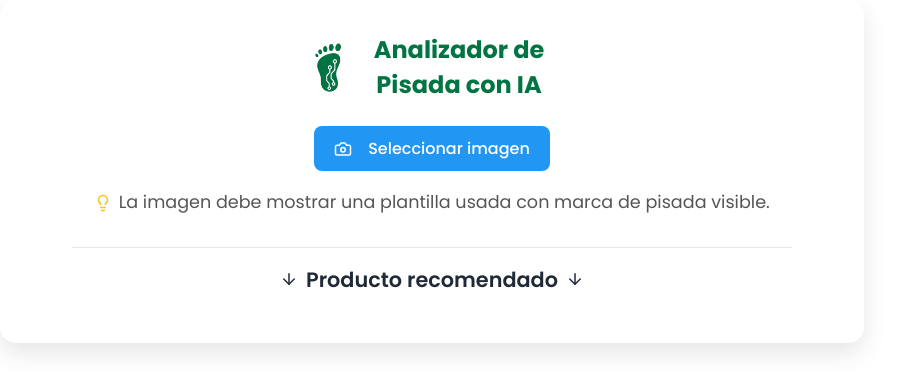
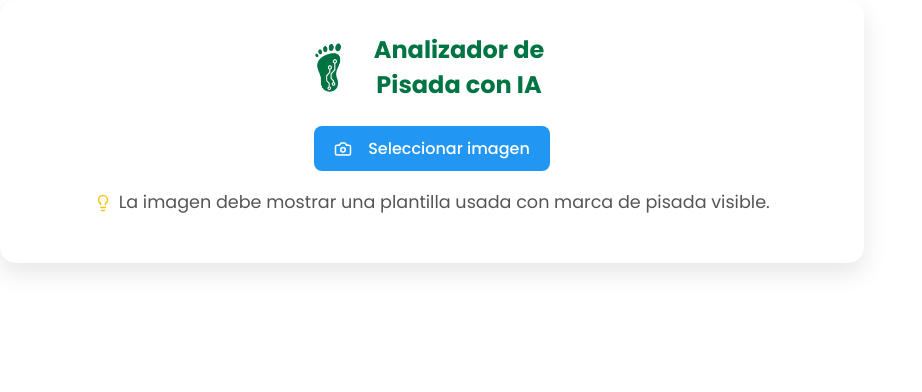
Before and after one commit to 9ness/scanner-ia-pisada, a Next.js app: page / in a window 1280 px wide. Shown: the top 392 px of the page, without its empty margins (0-922 px from the left). Built offline with nearby package versions, Linux system fonts and the light colour scheme.

Commit message:
mejorar diseño

```diff
--- a/pages/index.js
+++ b/pages/index.js
@@ -512,13 +512,17 @@ export default function Home() {
           )
         )}
 
-        <hr className="linea-separadora" />
+        {result && zonasDetectadas.length > 0 && (
+  <>
+    <hr className="linea-separadora" />
 
-        <div className="recomendacion-container">
-          <ArrowDown color="#1f2937" size={18} />
-          <span className="recomendacion-texto">Producto recomendado</span>
-          <ArrowDown color="#1f2937" size={18} />
-        </div>
+    <div className="recomendacion-container">
+      <ArrowDown color="#1f2937" size={18} />
+      <span className="recomendacion-texto">Nuestro Producto recomendado</span>
+      <ArrowDown color="#1f2937" size={18} />
+    </div>
+  </>
+)}
 
       </div>
     </>
```
